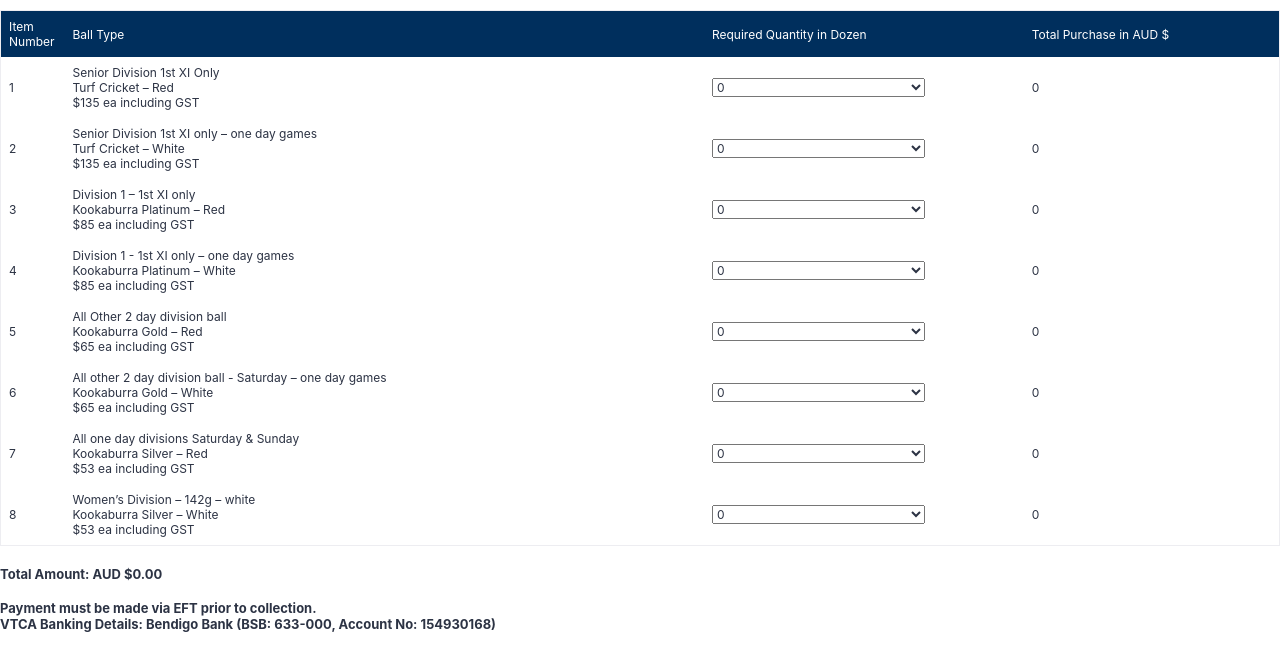
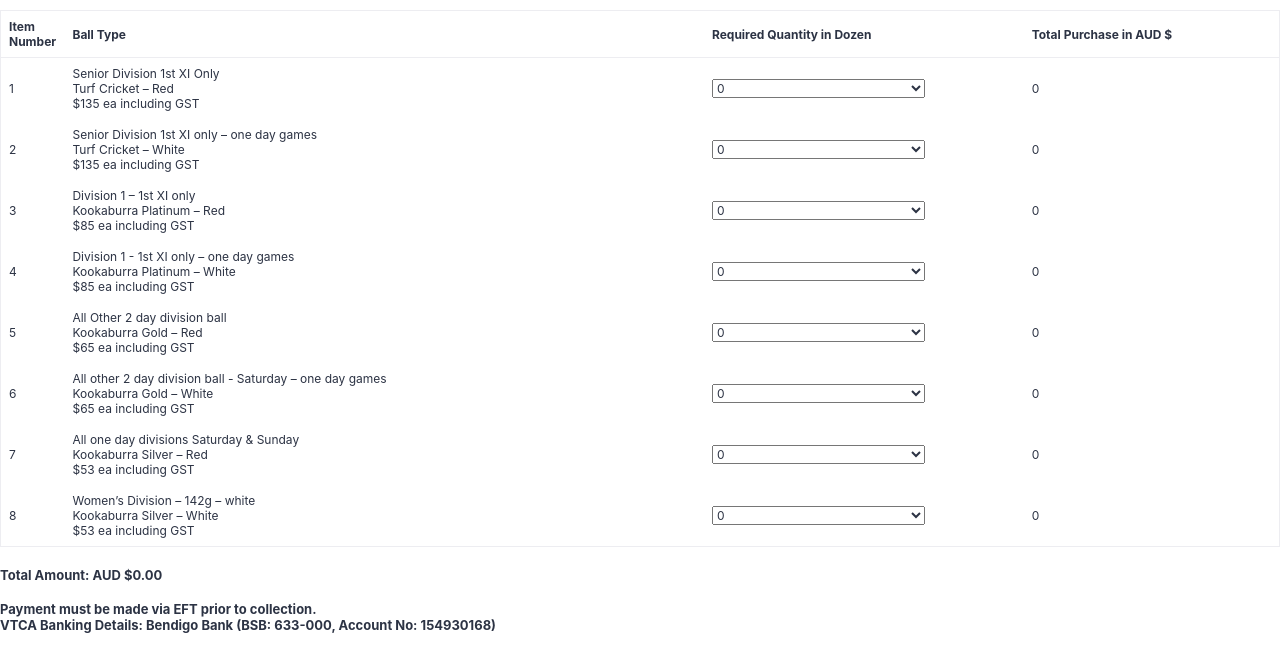
Before and after one commit to lthapa22/VTCA, a plain HTML site: page index.html in a window 1280 px wide. Drawn offline with Linux system fonts and the light colour scheme.

Commit message:
Changed color

```diff
--- a/index.html
+++ b/index.html
@@ -13,6 +13,7 @@
       border-collapse: collapse;
       margin-top: 10px;
       border: 1px solid #ededf1;
+      background-color: #ffffff;
     }
 
     th,
@@ -21,16 +22,13 @@
       padding: 8px;
       text-align: left;
       vertical-align: middle;
-      font: 12px inter, sans-serif
+      font: 12px inter, sans-serif;
+      color: #2c3344;
     }
 
     th {
-      background-color: #002f5d;
-      color: #ffffff;
-    }
-
-    td {
-      color: #2c3344;
+      border-bottom: 1px solid #ededf1;
+      font-weight :bold;
     }
 
     select {
```
